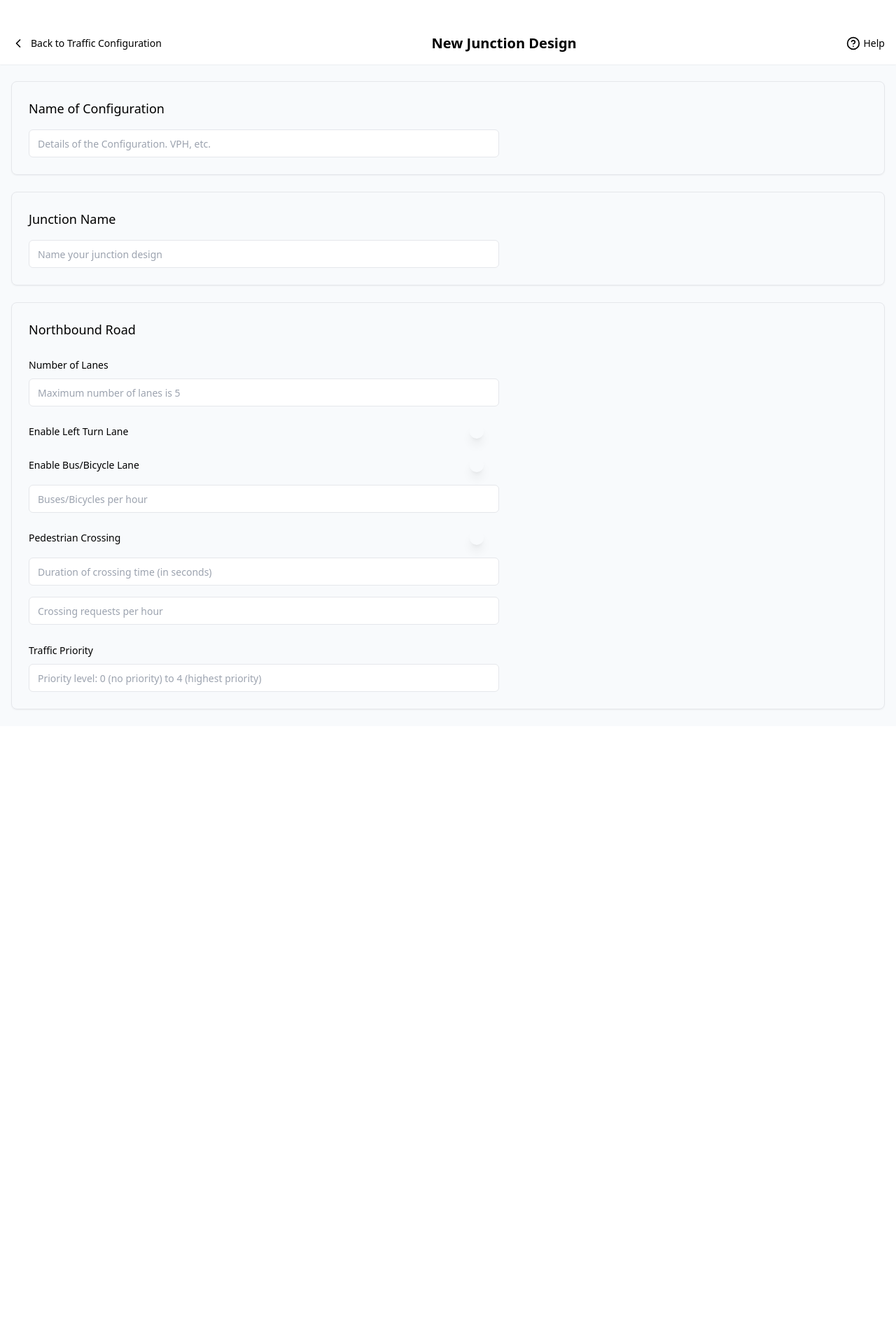
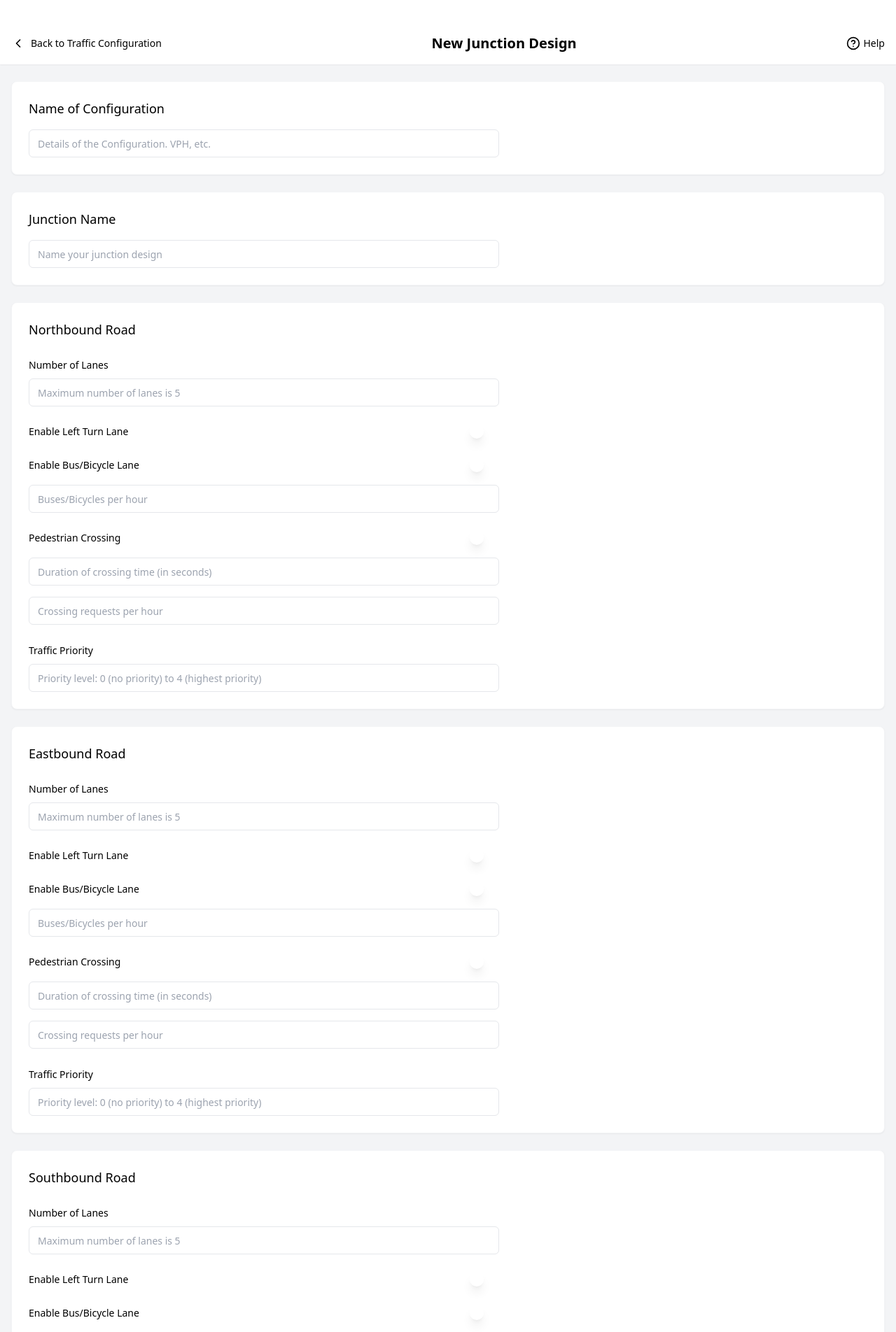
Before and after one commit to dev-patel3/traffic-project, a React (Create React App) app in the folder frontend/: page / in a window 1280 px wide. Shown: the top 1904 px of the page at 70% size. Before the commit the page ends 1038 px from the top, so only its background shows below. Built offline with nearby package versions, Linux system fonts and the light colour scheme; no server answers.

Commit message:
added DirectionSection Component to avoid code dulplication

```diff
--- /dev/null
+++ b/frontend/src/components/JunctionDesign/DirectionSection.jsx
@@ -0,0 +1,67 @@
+import React from 'react';
+import { Input } from '../ui/input';
+import { Label } from '../ui/label';
+import { Switch } from '../ui/switch';
+import { Card } from '../ui/card';
+
+const DirectionSection = ({ direction }) => (
+  <Card className="p-6 shadow-sm bg-white border-gray-100">
+    <div className="space-y-6">
+      <h2 className="text-lg font-medium">{direction} Road</h2>
+
+      {/* Number of Lanes */}
+      <div className="space-y-2">
+        <Label>Number of Lanes</Label>
+        <Input
+          placeholder="Maximum number of lanes is 5"
+          className="max-w-2xl"
+        />
+      </div>
+
+      {/* Left Turn Lane */}
+      <div className="flex items-center justify-between max-w-2xl">
+        <Label>Enable Left Turn Lane</Label>
+        <Switch />
+      </div>
+
+      {/* Bus/Bicycle Lane */}
+      <div className="space-y-4">
+        <div className="flex items-center justify-between max-w-2xl">
+          <Label>Enable Bus/Bicycle Lane</Label>
+          <Switch />
+        </div>
+        <Input
+          placeholder="Buses/Bicycles per hour"
+          className="max-w-2xl"
+        />
+      </div>
+
+      {/* Pedestrian Crossing */}
+      <div className="space-y-4">
+        <div className="flex items-center justify-between max-w-2xl">
+          <Label>Pedestrian Crossing</Label>
+          <Switch />
+        </div>
+        <Input
+          placeholder="Duration of crossing time (in seconds)"
+          className="max-w-2xl"
+        />
+        <Input
+          placeholder="Crossing requests per hour"
+          className="max-w-2xl"
+        />
+      </div>
+
+      {/* Traffic Priority */}
+      <div className="space-y-2">
+        <Label>Traffic Priority</Label>
+        <Input
+          placeholder="Priority level: 0 (no priority) to 4 (highest priority)"
+          className="max-w-2xl"
+        />
+      </div>
+    </div>
+  </Card>
+);
+
+export default DirectionSection;
--- a/frontend/src/components/JunctionDesign/JunctionDesign.jsx
+++ b/frontend/src/components/JunctionDesign/JunctionDesign.jsx
@@ -1,13 +1,12 @@
 import React from 'react';
 import { Input } from '../ui/input';
-import { Label } from '../ui/label';
-import { Switch } from '../ui/switch';
 import { Card } from '../ui/card';
 import { ChevronLeft, HelpCircle } from 'lucide-react';
+import DirectionSection from './DirectionSection';
 
 const NewJunctionDesign = () => {
   return (
-    <div className="min-h-screen bg-slate-50">
+    <div className="min-h-screen bg-gray-100">
       {/* Header */}
       <header className="bg-white shadow-sm">
         <div className="max-w-7xl mx-auto px-4 py-4 flex items-center justify-between">
@@ -27,7 +26,7 @@ const NewJunctionDesign = () => {
       <main className="max-w-7xl mx-auto px-4 py-6">
         <div className="space-y-6">
           {/* Configuration Details */}
-          <Card className="p-6">
+          <Card className="p-6 shadow-sm bg-white border-gray-100">
             <div className="space-y-4">
               <h2 className="text-lg font-medium">Name of Configuration</h2>
               <Input
@@ -38,7 +37,7 @@ const NewJunctionDesign = () => {
           </Card>
 
           {/* Junction Name */}
-          <Card className="p-6">
+          <Card className="p-6 shadow-sm bg-white border-gray-100">
             <div className="space-y-4">
               <h2 className="text-lg font-medium">Junction Name</h2>
               <Input
@@ -48,64 +47,11 @@ const NewJunctionDesign = () => {
             </div>
           </Card>
 
-          {/* Northbound Road Settings */}
-          <Card className="p-6">
-            <div className="space-y-6">
-              <h2 className="text-lg font-medium">Northbound Road</h2>
-
-              {/* Number of Lanes */}
-              <div className="space-y-2">
-                <Label>Number of Lanes</Label>
-                <Input
-                  placeholder="Maximum number of lanes is 5"
-                  className="max-w-2xl"
-                />
-              </div>
-
-              {/* Left Turn Lane */}
-              <div className="flex items-center justify-between max-w-2xl">
-                <Label>Enable Left Turn Lane</Label>
-                <Switch />
-              </div>
-
-              {/* Bus/Bicycle Lane */}
-              <div className="space-y-4">
-                <div className="flex items-center justify-between max-w-2xl">
-                  <Label>Enable Bus/Bicycle Lane</Label>
-                  <Switch />
-                </div>
-                <Input
-                  placeholder="Buses/Bicycles per hour"
-                  className="max-w-2xl"
-                />
-              </div>
-
-              {/* Pedestrian Crossing */}
-              <div className="space-y-4">
-                <div className="flex items-center justify-between max-w-2xl">
-                  <Label>Pedestrian Crossing</Label>
-                  <Switch />
-                </div>
-                <Input
-                  placeholder="Duration of crossing time (in seconds)"
-                  className="max-w-2xl"
-                />
-                <Input
-                  placeholder="Crossing requests per hour"
-                  className="max-w-2xl"
-                />
-              </div>
-
-              {/* Traffic Priority */}
-              <div className="space-y-2">
-                <Label>Traffic Priority</Label>
-                <Input
-                  placeholder="Priority level: 0 (no priority) to 4 (highest priority)"
-                  className="max-w-2xl"
-                />
-              </div>
-            </div>
-          </Card>
+          {/* Road Directions */}
+          <DirectionSection direction="Northbound" />
+          <DirectionSection direction="Eastbound" />
+          <DirectionSection direction="Southbound" />
+          <DirectionSection direction="Westbound" />
         </div>
       </main>
     </div>
```
